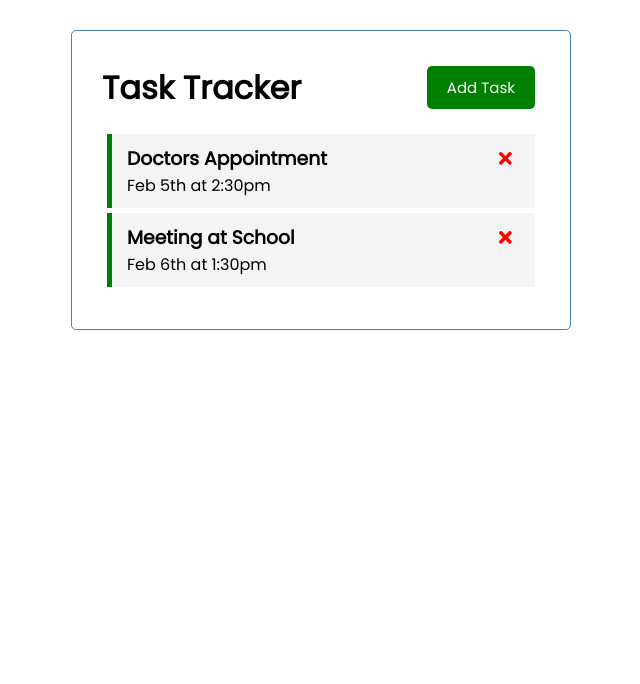
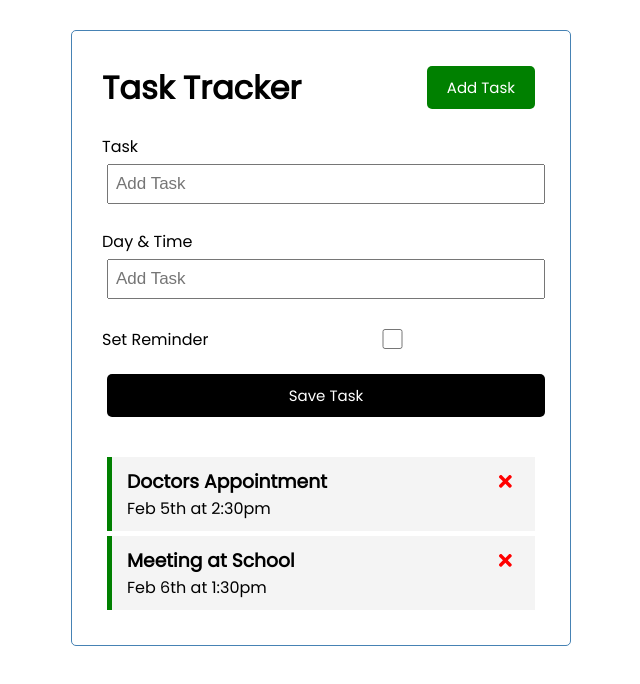
Before and after one commit to Tailsxz/TaskTrackerDEMO, a React (Vite) app: page / in a window 1280 px wide. Shown: the top 684 px of the page, without its empty margins (319-959 px from the left). Built offline with nearby package versions, Linux system fonts and the light colour scheme.

Commit message:
Setup our AddTask form component

```diff
--- a/src/App.jsx
+++ b/src/App.jsx
@@ -1,6 +1,7 @@
 import { useState } from 'react'
 import Header from './components/Header'
 import Tasks from './components/Tasks'
+import AddTask from './components/AddTask'
 import './App.css'
 
 const App = () => {
@@ -33,6 +34,7 @@
   return (
     <div className="container">
       <Header title='Task Tracker' />
+      <AddTask />
       {tasks.length > 0 ? <Tasks tasks={tasks} onDelete={handleDelete} onReminder={handleReminder}/> : <p>You have no tasks left.</p>}
     </div>
   )
--- a/src/components/AddTask.jsx
+++ b/src/components/AddTask.jsx
@@ -0,0 +1,29 @@
+import PropTypes from 'prop-types'
+import { useState } from 'react'
+const AddTask = () => {
+  const [text, setText] = useState('');
+  const [day, setDay] = useState('');
+  const [reminder, setReminder] = useState('');
+  return (
+    <form className='add-form'>
+      <div className="form-control">
+        <label htmlFor="">Task</label>
+        <input type="text" placeholder='Add Task' value={text} onChange={(e) => setText(e.target.value)} />
+      </div>
+      <div className="form-control">
+        <label htmlFor="">Day & Time</label>
+        <input type="text" placeholder='Add Task' value={day} onChange={(e) => setDay(e.target.value)} />
+      </div>
+      <div className="form-control form-control-check">
+        <label htmlFor="">Set Reminder</label>
+        <input type="checkbox" value={reminder} onChange={(e) => setReminder(e.target.checked)} />
+      </div>
+      <input type="submit" value='Save Task' className='btn btn-block' />
+    </form>
+  )
+}
+
+AddTask.propTypes = {
+}
+
+export default AddTask
```
